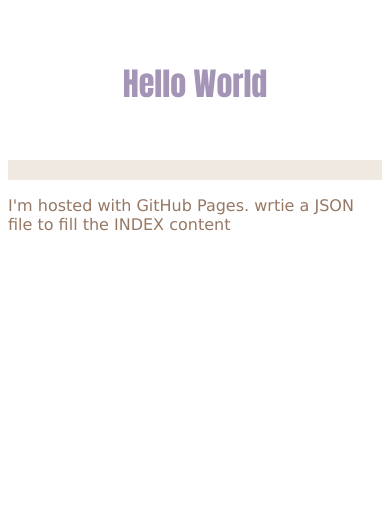
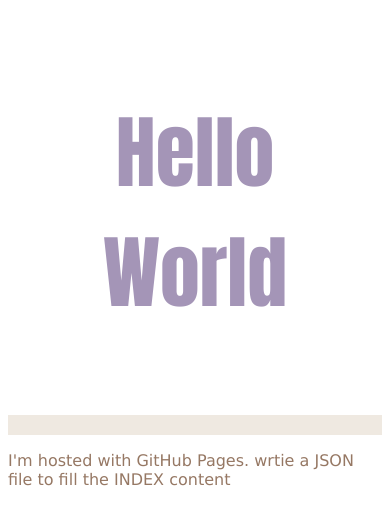
Before and after one commit to dor-fisher/dor-fisher.github.io, a plain HTML site: page index.html in a window 390 px wide. Drawn offline with Linux system fonts and the light colour scheme.

Commit message:
Update style.css

```diff
--- a/style.css
+++ b/style.css
@@ -25,7 +25,7 @@ p {
     font-size: 1em;
 }
 @media screen and (max-width: 400px) {
-    .h1 {
-      font-size: 50px;
+    h1 {
+      font-size: 5em;
     }
   }
```
